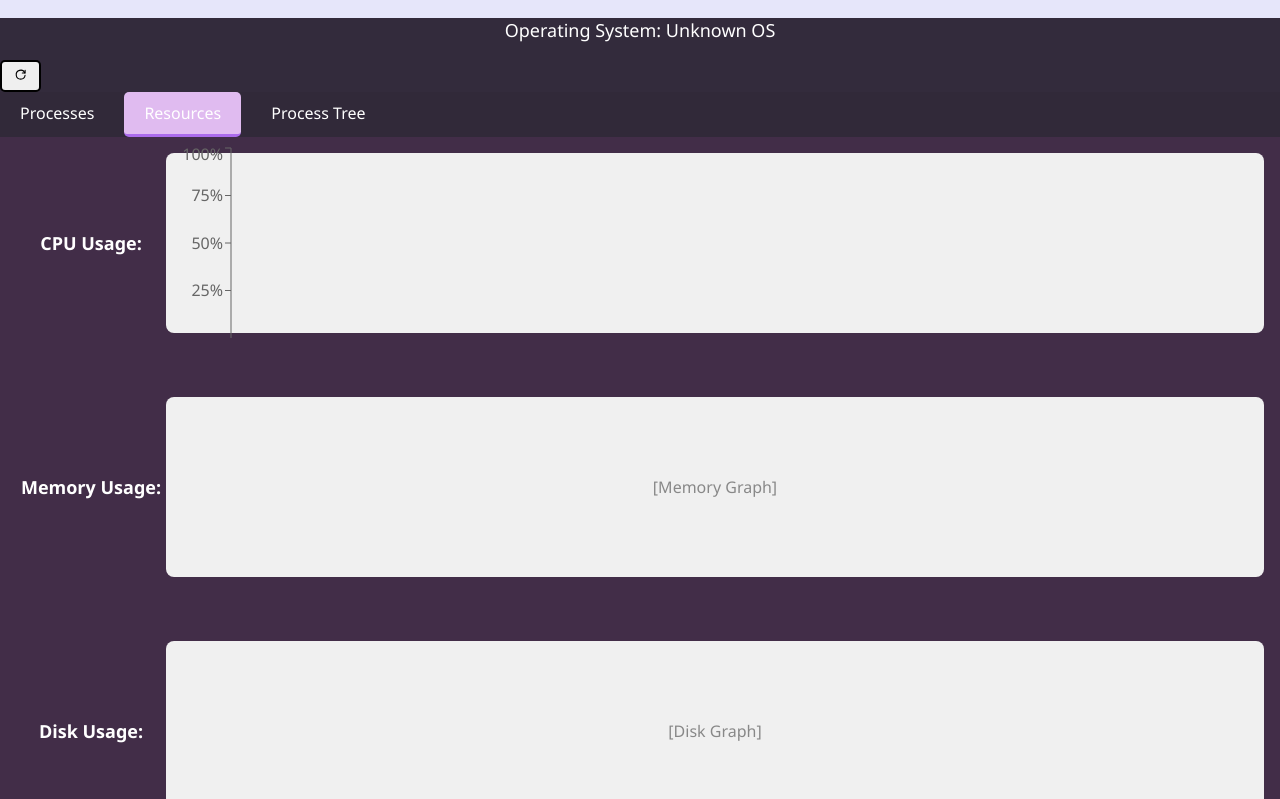
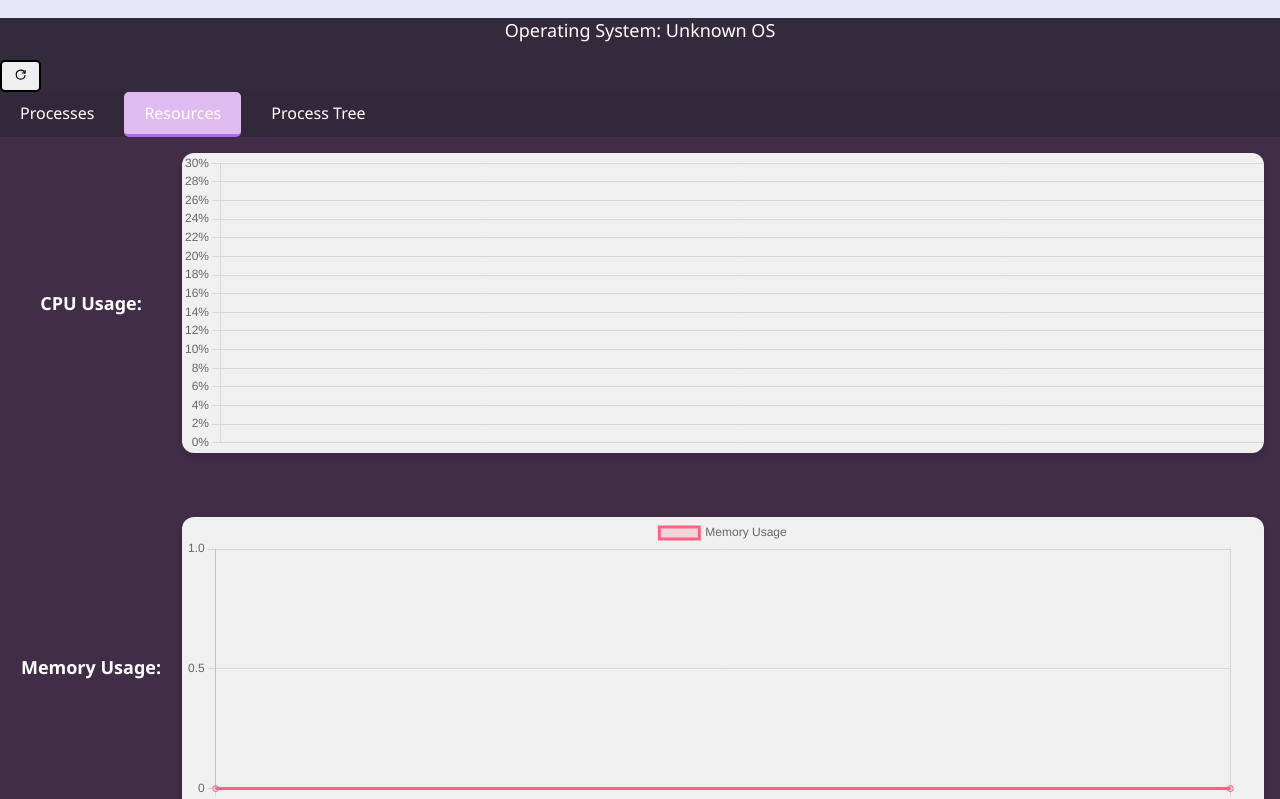
Before and after one commit to KareemElnaghy/Task-Track, a React (Vite) app: page /#/resources in a window 1280 px wide. Shown: the top 799 px of the page. Built offline with nearby package versions, Linux system fonts and the light colour scheme.

Commit message:
cpu load not working/ memory graph working

```diff
--- a/package.json
+++ b/package.json
@@ -12,15 +12,21 @@
   "dependencies": {
     "@tauri-apps/api": "^2.4.0",
     "@tauri-apps/plugin-opener": "^2",
+    "chart.js": "^4.4.9",
+    "chartjs-plugin-zoom": "^2.2.0",
     "react": "^19.1.0",
+    "react-chartjs-2": "^5.3.0",
     "react-dom": "^19.1.0",
     "react-icons": "^5.5.0",
     "react-router-dom": "^7.5.1",
+    "recharts": "^2.15.3",
     "tabler-icons-react": "^1.56.0"
   },
   "devDependencies": {
     "@tauri-apps/cli": "^2",
+    "@types/chart.js": "^2.9.41",
     "@types/react": "^19.1.0",
+    "@types/react-chartjs-2": "^2.5.7",
     "@types/react-dom": "^19.1.1",
     "@vitejs/plugin-react": "^4.3.4",
     "typescript": "~5.6.2",
--- a/src/App.css
+++ b/src/App.css
@@ -133,7 +133,6 @@ button:hover {
   border-bottom: 3px solid #ab6beb;
 }
 
-
 /* resource tab */
 .resources {
   padding: 1rem;
@@ -143,6 +142,8 @@ button:hover {
 .resource-row {
   display: flex;
   align-items: center;
+  justify-content: flex-start;
+  gap: 1rem;
   margin-bottom: 4rem;
 }
 
@@ -150,17 +151,20 @@ button:hover {
   width: 150px;
   font-weight: bold;
   margin: 0;
+  color: #fff;
 }
 
 .resource-box {
   flex-grow: 1;
-  height: 180px;
+  max-width: 1100px;
+  height: 300px; /* Increased from 180px or 220px */
   background-color: #f0f0f0;
-  border-radius: 8px;
+  border-radius: 12px;
   display: flex;
   align-items: center;
   justify-content: center;
   color: #888;
+  box-shadow: 0 4px 8px rgba(0, 0, 0, 0.15);
 }
 
 .sortable-header {
@@ -187,7 +191,8 @@ button:hover {
   min-width: 180px;
   background: #232136;
   border-radius: 8px;
-  box-shadow: 0 8px 32px rgba(0,0,0,0.35), 0 1.5px 6px rgba(100, 100, 255, 0.06);
+  box-shadow: 0 8px 32px rgba(0, 0, 0, 0.35),
+    0 1.5px 6px rgba(100, 100, 255, 0.06);
   border: 1px solid #5d5b8d;
   padding: 8px 0;
   z-index: 1000;
@@ -195,8 +200,14 @@ button:hover {
 }
 
 @keyframes contextMenuFadeIn {
-  from { opacity: 0; transform: translateY(-10px);}
-  to   { opacity: 1; transform: translateY(0);}
+  from {
+    opacity: 0;
+    transform: translateY(-10px);
+  }
+  to {
+    opacity: 1;
+    transform: translateY(0);
+  }
 }
 
 .menu-item {
--- a/src/ResourcesView.tsx
+++ b/src/ResourcesView.tsx
@@ -1,71 +1,223 @@
-import { useState } from "react";
-import { useEffect } from "react";
-import { TbReload } from "react-icons/tb";
+// ResourcesView.tsx
+import "./App.css";
+import { useState, useEffect } from "react";
 import { invoke } from "@tauri-apps/api/core";
-import { TbSortAscending, TbSortDescending } from "react-icons/tb";
+import { Line } from "react-chartjs-2";
 import {
-  LineChart,
-  Line,
-  XAxis,
-  YAxis,
+  Chart as ChartJS,
+  CategoryScale,
+  LinearScale,
+  LineElement,
+  PointElement,
+  Title,
   Tooltip,
-  ResponsiveContainer,
-} from "recharts";
-import "./App.css";
+  Legend,
+} from "chart.js";
+
+ChartJS.register(
+  CategoryScale,
+  LinearScale,
+  LineElement,
+  PointElement,
+  Title,
+  Tooltip,
+  Legend
+);
+interface CPUData {
+  core: number;
+  load: number;
+}
+
 function ResourcesView() {
-  const [cpuData, setCpuData] = useState<Record<string, number>[]>([]);
-  const [numCores, setNumCores] = useState(0);
+  // const [cpuData, setCpuData] = useState<number[][]>([]);
+  // const [labels, setLabels] = useState<string[]>([]);
+  // const [memData, setMemData] = useState<number[]>([]);
+
+  // useEffect(() => {
+  //   const interval = setInterval(async () => {
+  //     const usage = await invoke<number[]>("get_cpu_load_for_all_cores");
+  //     setCpuData((prev) => [...prev.slice(-29), usage]);
+  //     setLabels((prev) => [
+  //       ...prev.slice(-29),
+  //       new Date().toLocaleTimeString(),
+  //     ]);
+  //     const memUsage = await invoke<number>("get_memory_usage");
+  //     setMemData((prev) => [...prev.slice(-29), memUsage]);
+  //   }, 1000);
+
+  //   return () => clearInterval(interval);
+  // }, []);
+
+  // const data = {
+  //   //CPU load for all cores
+  //   labels,
+  //   datasets:
+  //     cpuData[0]?.map((_, index) => ({
+  //       label: `Core ${index + 1}`,
+  //       data: cpuData.map((usage) => usage[index]),
+  //       borderColor: `hsl(${(index * 360) / cpuData[0]?.length}, 100%, 50%)`,
+  //       fill: false,
+  //       tension: 0.3,
+  //     })) || [],
+
+  const [cpuData, setCpuData] = useState<CPUData[]>([]);
+  const [memoryData, setMemoryData] = useState<number>(0);
+  const [cpuGraphData, setCpuGraphData] = useState<any[]>([]);
+  const [memoryGraphData, setMemoryGraphData] = useState<number[]>([]);
+  const cpuColors = [
+    "rgb(255, 0, 0)",
+    "rgb(255, 145, 0)",
+    "rgb(250, 246, 0)",
+    "rgb(13, 100, 35)",
+    "rgb(0, 89, 255)",
+    "rgb(129, 0, 250)",
+  ];
 
   useEffect(() => {
-    async function fetchCpuCount() {
-      const count = await invoke<number>("get_cpu_count");
-      setNumCores(count);
-    }
-    fetchCpuCount();
+    const fetchData = async () => {
+      try {
+        // Get CPU load data for all cores
+        const cpuLoad = (await invoke(
+          "get_cpu_load_for_all_cores"
+        )) as number[];
+        console.log("Fetched CPU Load:", cpuLoad); // Log the fetched CPU data
+        const memoryUsage = (await invoke("get_memory_usage_gb")) as number;
 
-    const interval = setInterval(async () => {
-      const usages = await invoke<number[]>("get_cpu_usage");
+        // Update CPU Data (one line per core)
+        setCpuData(cpuLoad.map((load, index) => ({ core: index + 1, load })));
 
-      setCpuData((oldData) => {
-        const newPoint: Record<string, number> = {
-          time: Date.now(),
-        };
-        usages.forEach((usage, idx) => {
-          newPoint[`core${idx}`] = usage;
-        });
-        return [...oldData.slice(-59), newPoint]; // Keep last 60 points
-      });
-    }, 1000);
+        // Update Memory Data
+        setMemoryData(memoryUsage);
+      } catch (error) {
+        console.error("Error fetching system stats:", error);
+      }
+    };
+
+    fetchData();
+    // Update every 1 second
+    const interval = setInterval(fetchData, 1000);
 
     return () => clearInterval(interval);
   }, []);
+
+  useEffect(() => {
+    if (cpuData.length > 0) {
+      setCpuGraphData((prevData) => {
+        const newData = [...prevData];
+
+        cpuData.forEach(({ core, load }, index) => {
+          const label = `Core ${core}`;
+          const existing = newData.find((d) => d.label === label);
+
+          if (existing) {
+            existing.data = [...existing.data.slice(-29), load];
+          } else {
+            newData.push({
+              label,
+              data: [load],
+              borderColor: cpuColors[index % cpuColors.length],
+              backgroundColor: `${cpuColors[index % cpuColors.length]
+                .replace("rgb", "rgba")
+                .replace(")", ", 0.3)")}`,
+              fill: true,
+              tension: 0.4,
+            });
+          }
+        });
+
+        return newData;
+      });
+    }
+
+    if (memoryData !== undefined) {
+      setMemoryGraphData((prevData) => [...prevData, memoryData]); // Update memory graph data
+    }
+  }, [cpuData, memoryData]);
+
+  const cpuChartData = {
+    labels: Array.from(
+      { length: cpuGraphData.length > 0 ? cpuGraphData[0]?.data.length : 0 },
+      (_, i) =>
+        new Date(
+          Date.now() - (memoryGraphData.length - i) * 1000
+        ).toLocaleTimeString()
+    ),
+    datasets: cpuGraphData,
+  };
+
+  const memoryChartData = {
+    labels: Array.from({ length: memoryGraphData.length }, (_, i) =>
+      new Date(
+        Date.now() - (memoryGraphData.length - i) * 1000
+      ).toLocaleTimeString()
+    ),
+    datasets: [
+      {
+        label: "Memory Usage",
+        data: memoryGraphData,
+        borderColor: "rgb(255, 99, 132)",
+        backgroundColor: "rgba(255, 99, 132, 0.2)",
+        fill: false,
+        tension: 0.4,
+      },
+    ],
+  };
+
   return (
     <main className="container">
       <div className="resources">
         <div className="resource-row">
           <p>CPU Usage:</p>
+          {/* <div className="resource-box">
+            <div className="p-4">
+              <h1 className="text-xl font-bold mb-4">
+                Live CPU Usage (All Cores)
+              </h1>
+              <Line data={data} />
+            </div>
+          </div>
+        </div> */}
           <div className="resource-box">
-            <ResponsiveContainer width="100%" height={200}>
-              <LineChart data={cpuData}>
-                <XAxis hide />
-                <YAxis domain={[0, 100]} tickFormatter={(v) => `${v}%`} />
-                <Tooltip />
-                {Array.from({ length: numCores }).map((_, idx) => (
-                  <Line
-                    key={idx}
-                    type="monotone"
-                    dataKey={`core${idx}`}
-                    stroke={`hsl(${(idx * 360) / numCores}, 70%, 50%)`}
-                    dot={false}
-                  />
-                ))}
-              </LineChart>
-            </ResponsiveContainer>
+            <Line
+              data={cpuChartData}
+              options={{
+                responsive: true,
+                maintainAspectRatio: false,
+                scales: {
+                  y: {
+                    beginAtZero: true,
+                    ticks: {
+                      stepSize: 1,
+                      callback: (value) => `${value}%`,
+                    },
+                    suggestedMin: 0,
+                    suggestedMax: 30,
+                  },
+                },
+              }}
+            />
           </div>
         </div>
         <div className="resource-row">
           <p>Memory Usage:</p>
-          <div className="resource-box">[Memory Graph]</div>
+
+          <div className="resource-box">
+            <Line
+              data={memoryChartData}
+              options={{
+                responsive: true,
+                maintainAspectRatio: false,
+                scales: {
+                  y: {
+                    beginAtZero: true,
+                    ticks: {
+                      stepSize: 0.5,
+                    },
+                  },
+                },
+              }}
+            />
+          </div>
         </div>
         <div className="resource-row">
           <p>Disk Usage:</p>
```
Also changed, not shown: src/App.tsx (+13 -4 lines), 2 other files (tests, documents, lock files or other folders).
